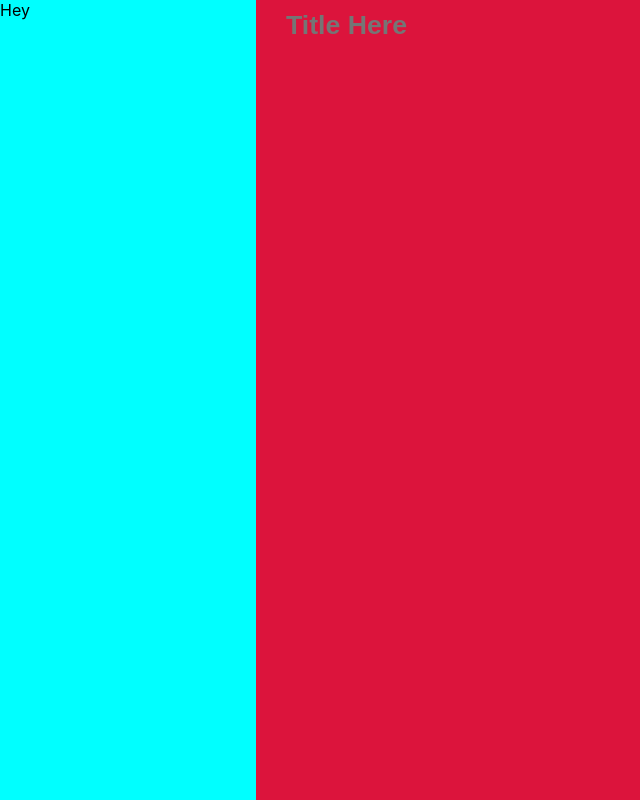
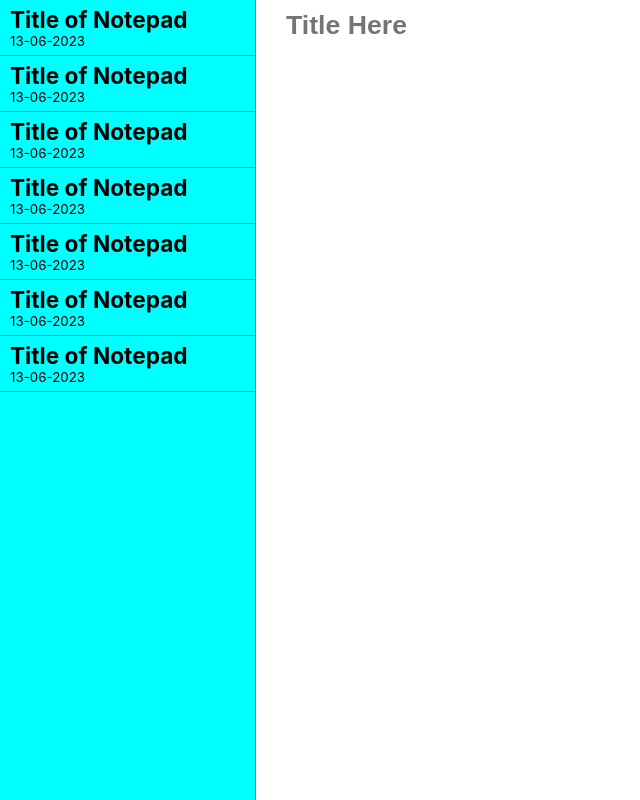
Before and after one commit to tylerbert31/Notepad-Fly, a React (Vite) app: page / in a window 1280 px wide. Shown: the whole page, without its empty margins (0-640 px from the left). Built offline with nearby package versions, Linux system fonts and the light colour scheme.

Commit message:
Title Cards
Next: Remove Scrollbars

```diff
--- a/src/App.css
+++ b/src/App.css
@@ -12,10 +12,37 @@ body {
 .sidebar {
   background-color: aqua;
   overflow-y: auto;
+  border-right: #767676 1px solid;
+}
+
+.card {
+  display: flex;
+  height: 55px;
+  border-bottom: #767676 1px solid;
+  align-items: center;
+  cursor: pointer;
+}
+
+.card ul {
+  padding: 0px 10px;
+}
+
+.card .title {
+  max-width: 100%;
+  overflow: hidden;
+  text-overflow: ellipsis;
+  font-size: 17pt;
+  font-weight: bold;
+}
+
+.card .date {
+  font-size: 10pt;
+  list-style-type: none;
 }
 
 .main {
-  background-color: crimson;
+  background-color: rgb(255, 255, 255);
+  overflow-y: auto;
 }
 
 .title {
@@ -35,3 +62,16 @@ body {
   font-size: 20pt;
   font-weight: bold;
 }
+
+.text textarea {
+  margin: 0px 20px;
+  display: block;
+  width: clamp(300px, 95%, 95%);
+  height: 195vh;
+  font-size: 15pt;
+  resize: none !important;
+  overflow-y: auto;
+  border: none;
+  outline: none;
+  background-color: transparent;
+}
--- a/src/App.jsx
+++ b/src/App.jsx
@@ -1,23 +1,22 @@
 import React, { useState, useEffect } from "react";
 import "./App.css";
-// import createNote from "./scripts/createNote";
 
 function App() {
-  // const [notes, setNotes] = useState([]);
-
-  // useEffect(() => {
-  //   // Check if the localStorage has the variable "notes"
-  //   if (!localStorage.getItem("notes")) {
-  //     // localStorage.setItem("notes", { createNote });
-  //     // setNotes(...notes, createNote);
-  //   }
-  // }, []);
-
+  const counter = [0, 1, 2, 1, 2, 1, 2];
   return (
     <>
       <div className="wrapper">
         <div className="container">
-          <div className="sidebar">Hey</div>
+          <div className="sidebar">
+            {counter.map((counter) => (
+              <div className="card" key={counter}>
+                <ul>
+                  <li className="title">Title of Notepad</li>
+                  <li className="date">13-06-2023</li>
+                </ul>
+              </div>
+            ))}
+          </div>
           <div className="main">
             <div className="title">
               <input
@@ -28,6 +27,9 @@ function App() {
                 placeholder="Title Here"
               />
             </div>
+            <div className="text">
+              <textarea name="Text" id="Text" cols="30" rows="10"></textarea>
+            </div>
           </div>
         </div>
       </div>
```
